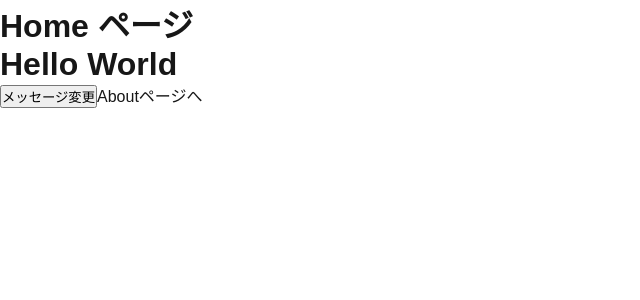
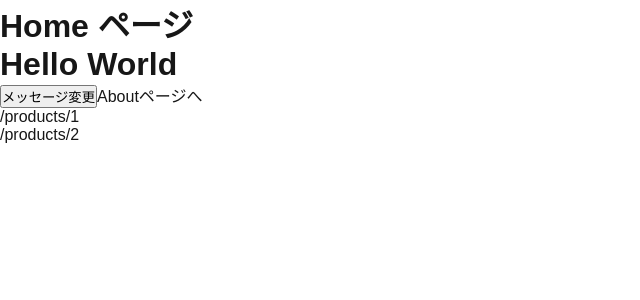
Before and after one commit to dogadoga/next-playground, a Next.js app: page / in a window 1280 px wide. Shown: the top 300 px of the page, without its empty margins (0-640 px from the left). Built offline with nearby package versions, Linux system fonts and the light colour scheme.

Commit message:
feat: 動的セグメントを実装

```diff
--- a/app/page.tsx
+++ b/app/page.tsx
@@ -8,9 +8,23 @@ export default function Home() {
   return (
     <main>
       <h1>Home ページ</h1>
+
+      {/* 状態管理 */}
       <h1>{message}</h1>
       <button onClick={() => setMessage("こんにちは")}>メッセージ変更</button>
+
+      {/* ページ遷移 */}
       <Link href="/about">Aboutページへ</Link>
+
+      {/* 動的セグメント: `app/products/[id]/page.tsx` の `[id]` が URL パラメータになる */}
+      <ul>
+        <li>
+          <Link href="/products/1">/products/1</Link>
+        </li>
+        <li>
+          <Link href="/products/2">/products/2</Link>
+        </li>
+      </ul>
     </main>
   );
 }
```
Also changed, not shown: app/products/[id]/page.tsx (added, +10 -0 lines), 1 other file (tests, documents, lock files or other folders).
